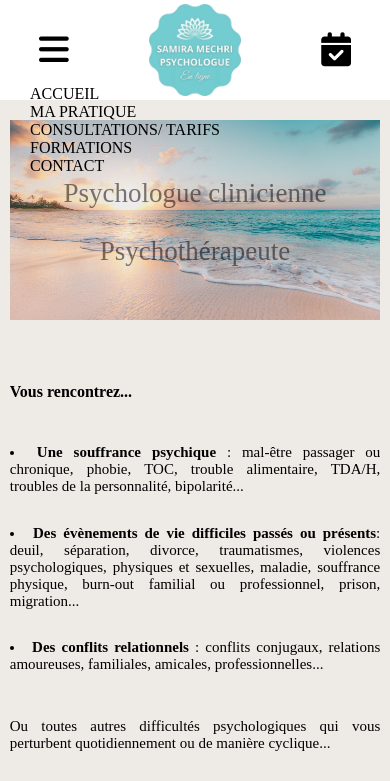
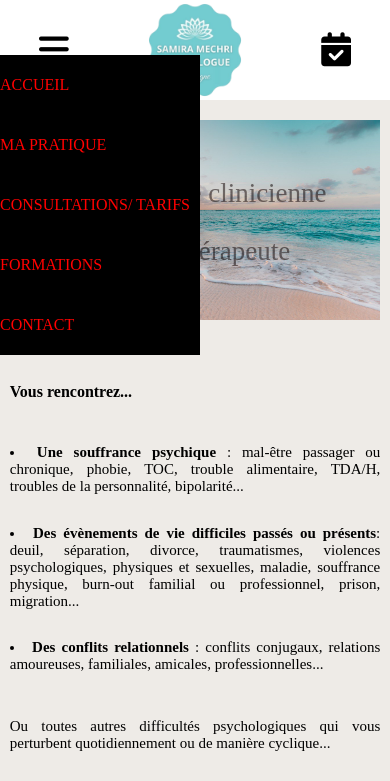
Before and after one commit to sofianeidir/SiteSamira, a website: page index.html in a window 390 px wide. Both pictures are taken after a click on the icon 53 px from the left and 50 px from the top of the page. Shown: the top 781 px of the page. Drawn offline with Linux system fonts and the light colour scheme.

Commit message:
menu version mobiles avec js

```diff
--- a/front/scss/style.scss
+++ b/front/scss/style.scss
@@ -262,10 +262,18 @@ footer {
    justify-content: space-between;
    width: 80%;
 
+  #essaye {
+    height: 300px;
+    width: 200px;
+   display: none;
+   position: absolute;
+   left: 0px;
+   top: 55px;
+   background-color: black;
+   }
+
    li {
-    display: none;
     color: red;
-    background-color: black;
    }
 
    i {
--- a/index.js
+++ b/index.js
@@ -6,10 +6,8 @@ let e = document.querySelector('a')
 
 
 teste.addEventListener('click',() => {
-  teste1.style.display = 'block';
+  teste1.style.display = 'flex';
+  teste1.style.flexDirection = 'column'
+  teste1.style.justifyContent = "space-around"
   console.log("gg")
 });
-
-// teste.addEventListener('click',() => {
-
-// } )
```
Also changed, not shown: front/scss/style.css, 1 other file. Lines whose indentation alone changed are shown as unchanged.
